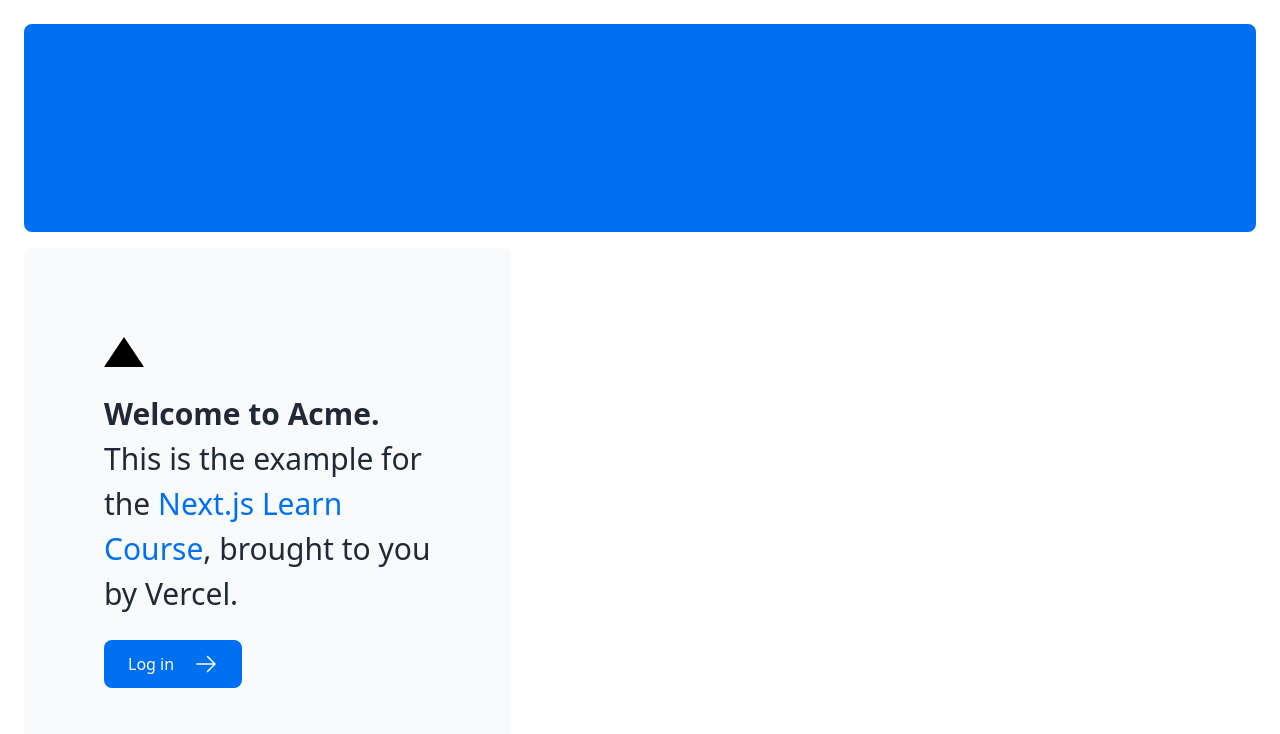
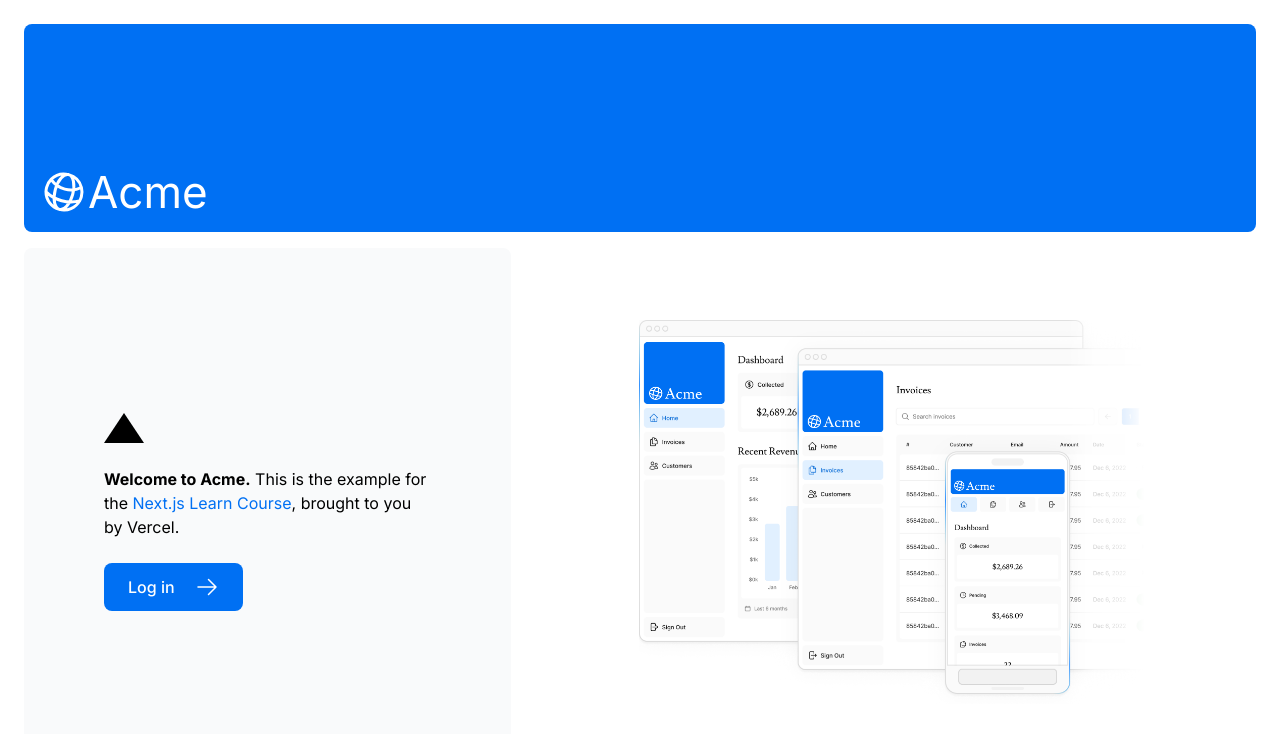
Before and after one commit to leomerl/learn-nextjs, a Next.js app in the folder app-router/: page / in a window 1280 px wide. Shown: the top 734 px of the page. Built offline with nearby package versions, Linux system fonts and the light colour scheme.

Commit message:
fonts and images

```diff
--- a/app-router/app/layout.tsx
+++ b/app-router/app/layout.tsx
@@ -1,4 +1,5 @@
 import '@/app/ui/global.css';
+import { inter } from '@/app/ui/fonts';
 
 export default function RootLayout({
   children,
@@ -7,7 +8,7 @@ export default function RootLayout({
 }) {
   return (
     <html lang="en">
-      <body>{children}</body>
+      <body className={`${inter.className} antialiased`}>{children}</body>
     </html>
   );
 }
--- a/app-router/app/page.tsx
+++ b/app-router/app/page.tsx
@@ -2,17 +2,19 @@ import AcmeLogo from '@/app/ui/acme-logo';
 import { ArrowRightIcon } from '@heroicons/react/24/outline';
 import Link from 'next/link';
 import styles from '@/app/ui/home.module.css';
+import { secondary } from '@/app/ui/fonts';
+import Image from 'next/image';
 
 export default function Page() {
   return (
     <main className="flex min-h-screen flex-col p-6">
       <div className="flex h-20 shrink-0 items-end rounded-lg bg-blue-500 p-4 md:h-52">
-        {/* <AcmeLogo /> */}
+      <AcmeLogo />
       </div>
       <div className="mt-4 flex grow flex-col gap-4 md:flex-row">
         <div className="flex flex-col justify-center gap-6 rounded-lg bg-gray-50 px-6 py-10 md:w-2/5 md:px-20">
 	<div className={styles.shape} />
-	<p className={`text-xl text-gray-800 md:text-3xl md:leading-normal`}>
+	<p className={`${secondary.className} antialiased`}>
             <strong>Welcome to Acme.</strong> This is the example for the{' '}
             <a href="https://nextjs.org/learn/" className="text-blue-500">
               Next.js Learn Course
@@ -27,8 +29,22 @@ export default function Page() {
           </Link>
         </div>
         <div className="flex items-center justify-center p-6 md:w-3/5 md:px-28 md:py-12">
-          {/* Add Hero Images Here */}
-        </div>
+
+          <Image
+	    src="/hero-desktop.png"
+	    width={1000}
+	    height={760}
+	    className="hidden md:block"
+	    alt="Screenshots of the dashboard project showing desktop version"
+	  />
+	  <Image
+	    src="/hero-mobile.png"
+	    width={560}
+	    height={620}
+	    className="block md:hidden"
+	    alt="mobile version"
+	  />
+	</div>
       </div>
     </main>
   );
--- a/app-router/app/ui/acme-logo.tsx
+++ b/app-router/app/ui/acme-logo.tsx
@@ -1,10 +1,10 @@
 import { GlobeAltIcon } from '@heroicons/react/24/outline';
-import { lusitana } from '@/app/ui/fonts';
+import { secondary } from '@/app/ui/fonts';
 
 export default function AcmeLogo() {
   return (
     <div
-      className={`${lusitana.className} flex flex-row items-center leading-none text-white`}
+      className={`${secondary.className} flex flex-row items-center leading-none text-white`}
     >
       <GlobeAltIcon className="h-12 w-12 rotate-[15deg]" />
       <p className="text-[44px]">Acme</p>
--- /dev/null
+++ b/app-router/app/ui/fonts.ts
@@ -0,0 +1,4 @@
+import { Inter } from 'next/font/google';
+
+export const inter = Inter({ subsets: ['latin'] });
+export const secondary = Inter({weight: '400', subsets: ['lusitana'] });
```
